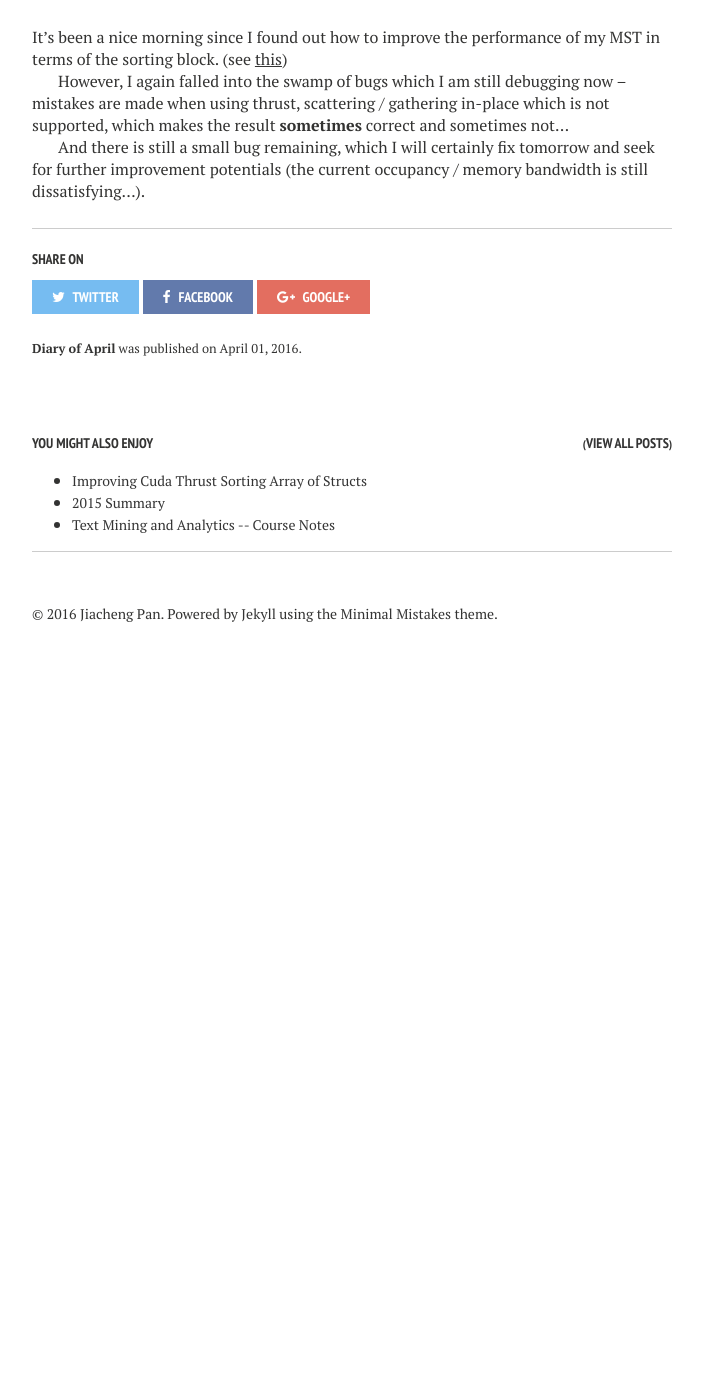
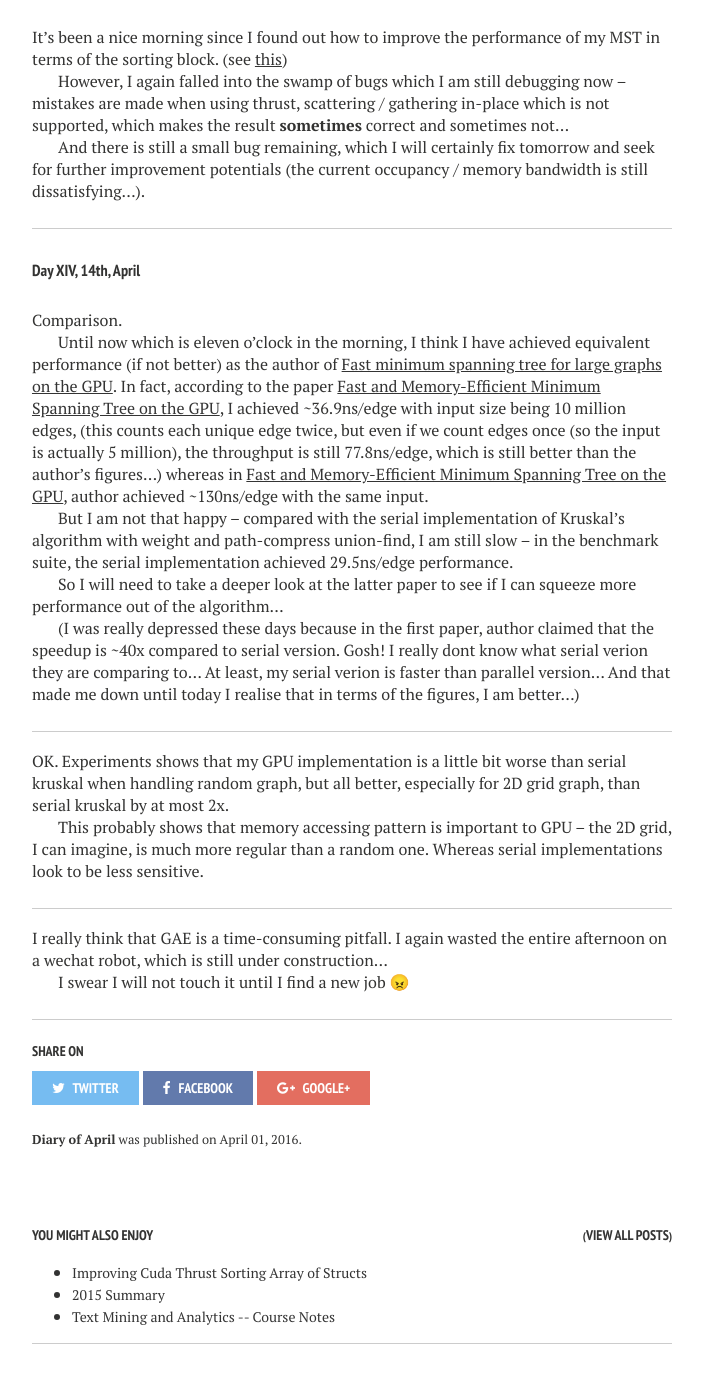
Before and after one commit to jiachengpan/jiachengpan.github.io, a Jekyll site: the page built from _posts/2016-04-01-diary-of-jobless.markdown, in a window 1280 px wide and 1400 px high, scrolled down 7253 px. Shown: the top 1383 px of the window, without its empty margins (288-991 px from the left). Built offline with Jekyll 4.4.1, drawn with Linux system fonts in a browser that asks for light colours; emoji names are drawn with the system emoji font; before the commit the page ends 7925 px from its top, so only the background shows below that.

Commit message:
april 14

```diff
--- a/_posts/2016-04-01-diary-of-jobless.markdown
+++ b/_posts/2016-04-01-diary-of-jobless.markdown
@@ -321,3 +321,32 @@ It's been a nice morning since I found out how to improve the performance of my
 However, I again falled into the swamp of bugs which I am still debugging now -- mistakes are made when using thrust, scattering / gathering in-place which is not supported, which makes the result **sometimes** correct and sometimes not...
 
 And there is still a small bug remaining, which I will certainly fix tomorrow and seek for further improvement potentials (the current occupancy / memory bandwidth is still dissatisfying...).
+
+----------
+
+##### Day XIV, 14th, April
+
+Comparison.
+
+Until now which is eleven o'clock in the morning, I think I have achieved equivalent performance (if not better) as the author of [Fast minimum spanning tree for large graphs on the GPU](http://dl.acm.org/citation.cfm?id=1572769.1572796&coll=ACM&dl=ACM&type=series&idx=SERIES304&part=series&WantType=Proceedings&title=GH).
+In fact, according to the paper [Fast and Memory-Efficient Minimum Spanning Tree on the GPU](http://www.par.univie.ac.at/publications/download/TR-11-1.pdf#page=13),
+I achieved ~36.9ns/edge with input size being 10 million edges, (this counts each unique edge twice, but even if we count edges once (so the input is actually 5 million), the throughput is still 77.8ns/edge, which is still better than the author's figures...)
+whereas in [Fast and Memory-Efficient Minimum Spanning Tree on the GPU](http://www.par.univie.ac.at/publications/download/TR-11-1.pdf#page=13), author achieved ~130ns/edge with the same input.
+
+But I am not that happy -- compared with the serial implementation of Kruskal's algorithm with weight and path-compress union-find, I am still slow -- in the benchmark suite, the serial implementation achieved 29.5ns/edge performance.
+
+So I will need to take a deeper look at the latter paper to see if I can squeeze more performance out of the algorithm...
+
+(I was really depressed these days because in the first paper, author claimed that the speedup is ~40x compared to serial version. Gosh! I really dont know what serial verion they are comparing to... At least, my serial verion is faster than parallel version... And that made me down until today I realise that in terms of the figures, I am better...)
+
+-----
+
+OK. Experiments shows that my GPU implementation is a little bit worse than serial kruskal when handling random graph, but all better, especially for 2D grid graph, than serial kruskal by at most 2x.
+
+This probably shows that memory accessing pattern is important to GPU -- the 2D grid, I can imagine, is much more regular than a random one. Whereas serial implementations look to be less sensitive.
+
+-----
+
+I really think that GAE is a time-consuming pitfall. I again wasted the entire afternoon on a wechat robot, which is still under construction...
+
+I swear I will not touch it until I find a new job :angry:
```
